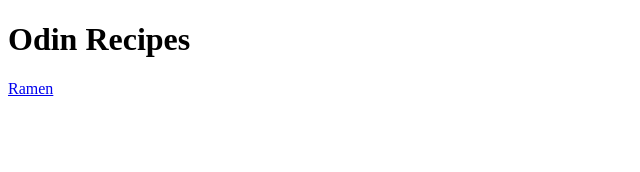
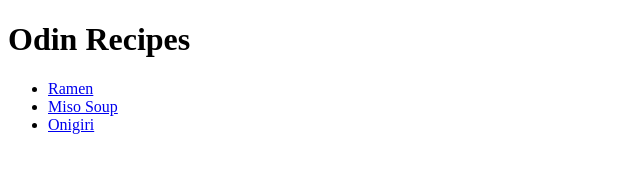
Before and after one commit to delta4ce/odin-recipes, a plain HTML site: page index.html in a window 1280 px wide. Shown: the whole page, without its empty margins (0-640 px from the left). Drawn offline with Linux system fonts and the light colour scheme.

Commit message:
Added links to new pages

```diff
--- a/index.html
+++ b/index.html
@@ -7,6 +7,10 @@
 </head>
 <body>
 	<h1>Odin Recipes</h1>
-	<a href="./recipes/ramen.html">Ramen</a>
+	<ul>
+		<li><a href="./recipes/ramen.html">Ramen</a></li>
+		<li><a href="./recipes/miso.html">Miso Soup</a></li>
+		<li><a href="./recipes/onigiri.html">Onigiri</a></li>
+	</ul>
 </body>
 </html>
```
